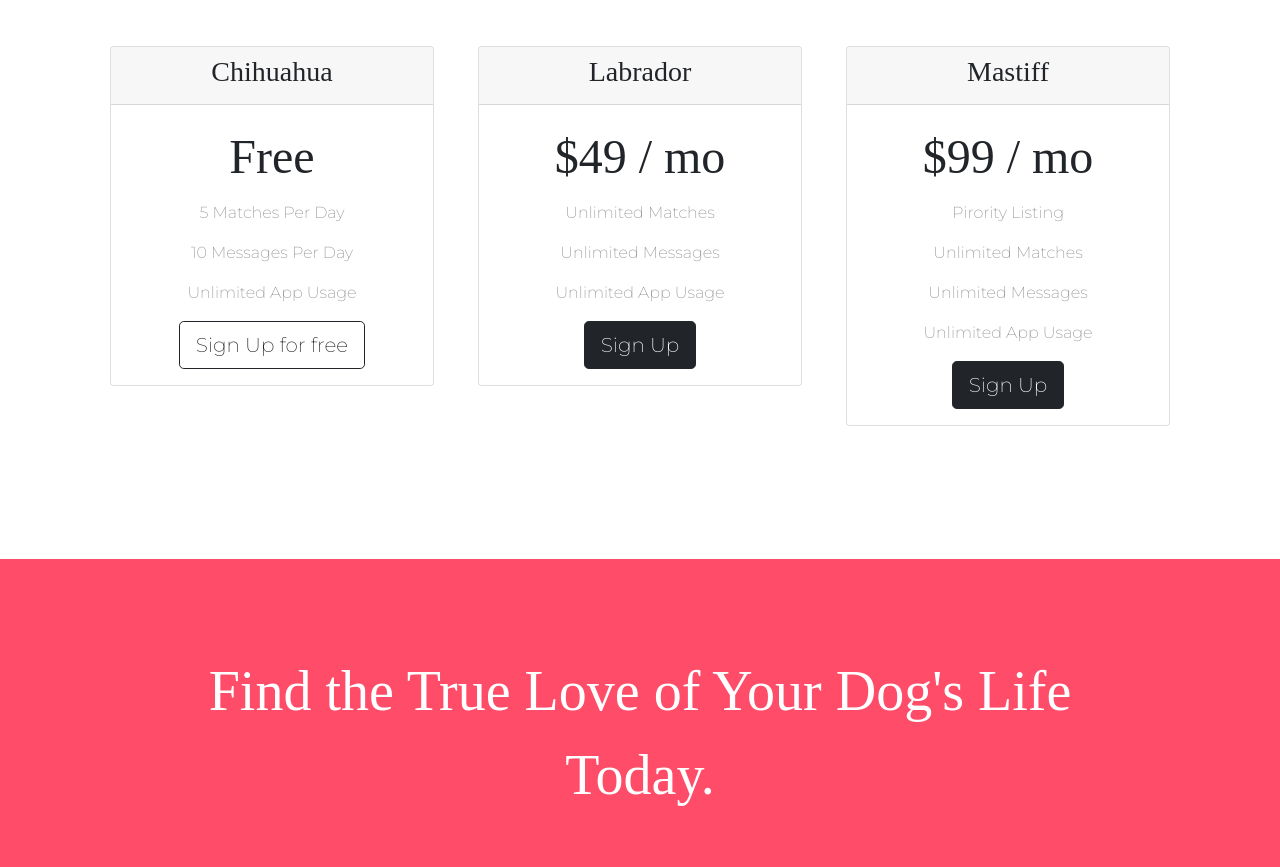
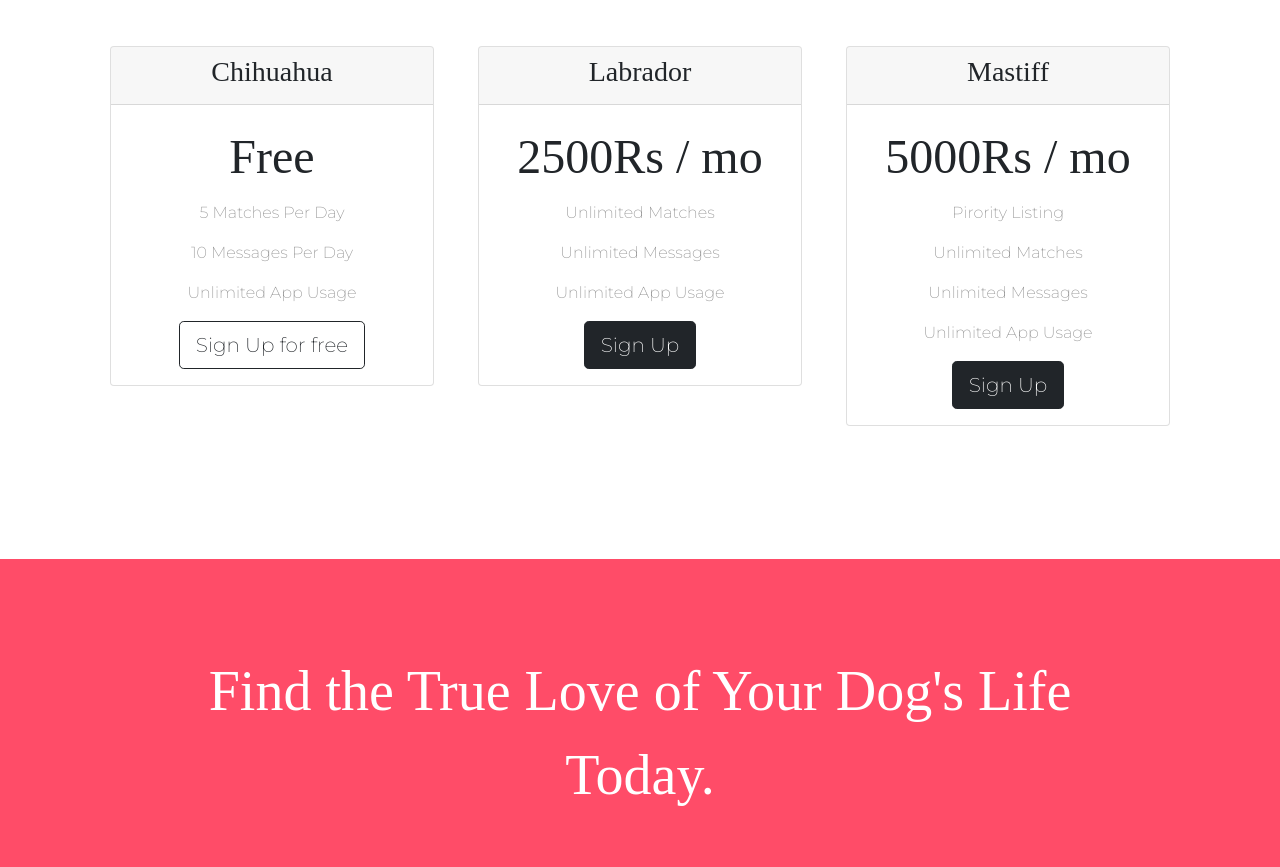
Before and after one commit to keshavgaur18/tindog, a plain HTML site: page index.html in a window 1280 px wide. Shown: the part 2062-2929 px from the top of the page. Drawn offline with nearby package versions, Linux system fonts and the light colour scheme.

Commit message:
Update index.html

```diff
--- a/index.html
+++ b/index.html
@@ -173,7 +173,7 @@
             <h3>Labrador</h3>
           </div>
           <div class="card-body">
-            <h2>$49 / mo</h2>
+            <h2>2500Rs / mo</h2>
             <p>Unlimited Matches</p>
             <p>Unlimited Messages</p>
             <p>Unlimited App Usage</p>
@@ -189,7 +189,7 @@
           <h3>Mastiff</h3>
         </div>
         <div class="card-body">
-          <h2>$99 / mo</h2>
+          <h2>5000Rs / mo</h2>
           <p>Pirority Listing</p>
           <p>Unlimited Matches</p>
           <p>Unlimited Messages</p>
```
